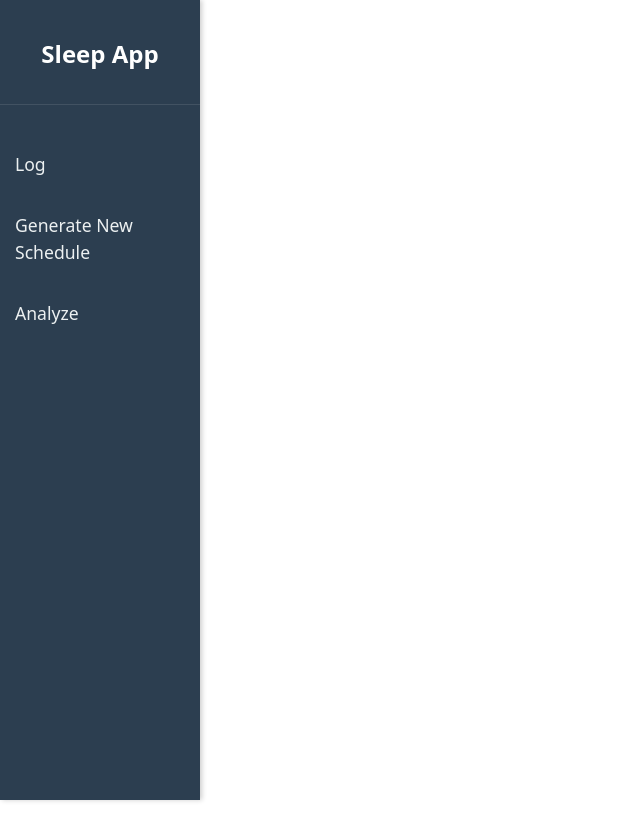
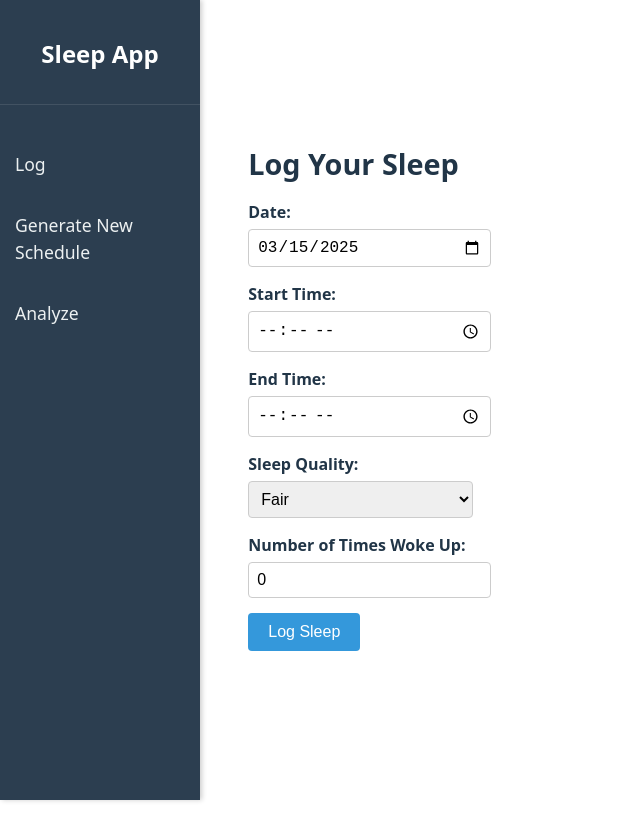
Before and after one commit to otoaneba/sleep-app, a React (Vite) app: page / in a window 1280 px wide. Shown: the top 840 px of the page, without its empty margins (0-640 px from the left). Built offline with nearby package versions, Linux system fonts and the light colour scheme.

Commit message:
add default route

```diff
--- a/src/App.tsx
+++ b/src/App.tsx
@@ -9,10 +9,12 @@ function App() {
 
   return (
     <Router>
+      fasdfdsaf
     <div className="app">
       <Sidebar />
       <div className="main-content">
         <Routes>
+          <Route path="/" element={<SleepLog />} />
           <Route path="/log" element={<SleepLog />} />
           <Route path="/generate" element={<Generate />} />
           <Route path="/analyze" element={<Analyze />} />
```
